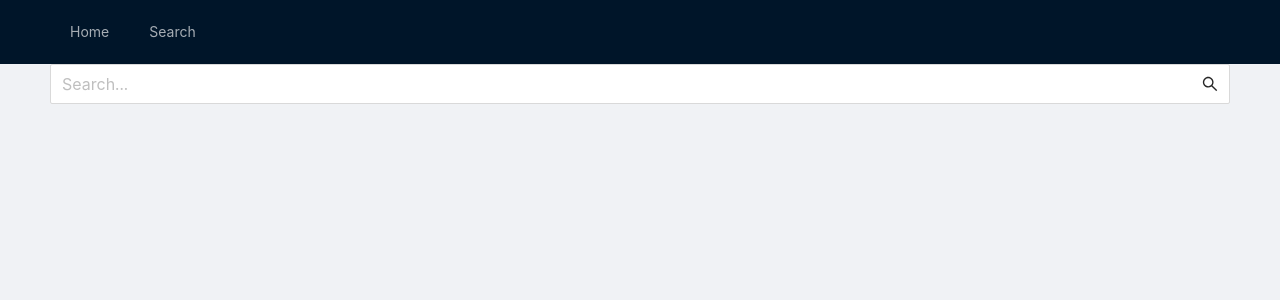
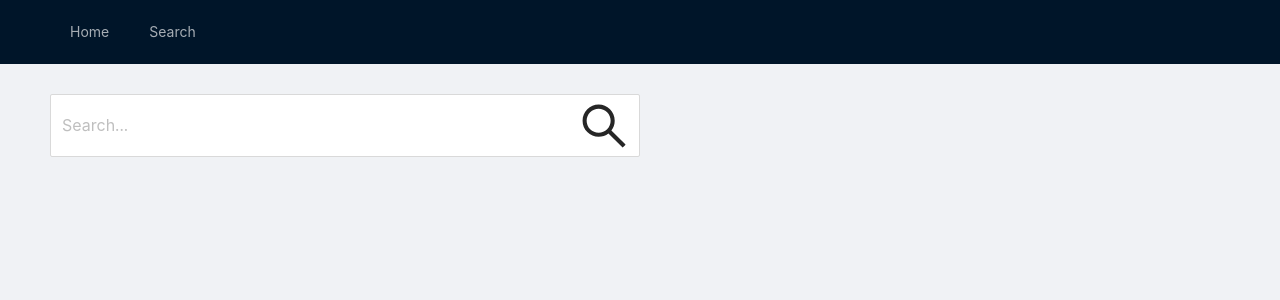
Before and after one commit to Fauziadth/music-chart, a React (Create React App) app: page /search in a window 1280 px wide. Shown: the top 300 px of the page. Built offline with nearby package versions, Linux system fonts and the light colour scheme.

Commit message:
More adjustment

```diff
--- a/src/pages/SearchPage/SearchPage.tsx
+++ b/src/pages/SearchPage/SearchPage.tsx
@@ -7,23 +7,25 @@ import SearchTrackListView from './SearchTrackList/SearchTrackListView';
 const SearchPage = () => {
     const [keyword, setKeyword] = useState<string>("")
     const [searchedKey, setSearchedKey] = useState<string>("")
+    const [initView, setInitView] = useState<boolean>(true)
+
+    const search = () => {
+        setSearchedKey(keyword);
+        setInitView(false)
+    }
 
     return (
         <Fragment>
             <Input
                 value={keyword}
-                bordered={true}
+                className={initView ? 'big-input' : 'small-input'}
                 placeholder={"Search..."}
+                style={{ width: '50%', marginTop: '30px' }}
                 size="large"
                 onChange={(e) => { setKeyword(e.target.value) }}
-                onKeyDown={(e) => {
-                    if (e.key === 'Enter') setSearchedKey(keyword);
-                }}
-                suffix={
-                    <SearchOutlined
-                        onClick={() => { setSearchedKey(keyword) }}
-                    />
-                } />
+                onKeyDown={(e) => { if (e.key === 'Enter') search(); }}
+                suffix={<SearchOutlined onClick={() => { search() }} />}
+            />
 
             {searchedKey && <SearchArtistListView
                 keyword={searchedKey}
--- a/src/services/musicAPI.ts
+++ b/src/services/musicAPI.ts
@@ -64,7 +64,6 @@ export interface SearchedTrackProps {
 }
 
 const musicAPI = {
-
     getTopArtisList: (query: Object) => {
         const api = "chart.gettopartists"
 
--- a/src/styles/App.css
+++ b/src/styles/App.css
@@ -5,3 +5,8 @@
     max-width: 100%;
     overflow-x: auto;
 }
+
+.big-input > input,
+.big-input > span {
+    font-size: 48px;
+}
```
